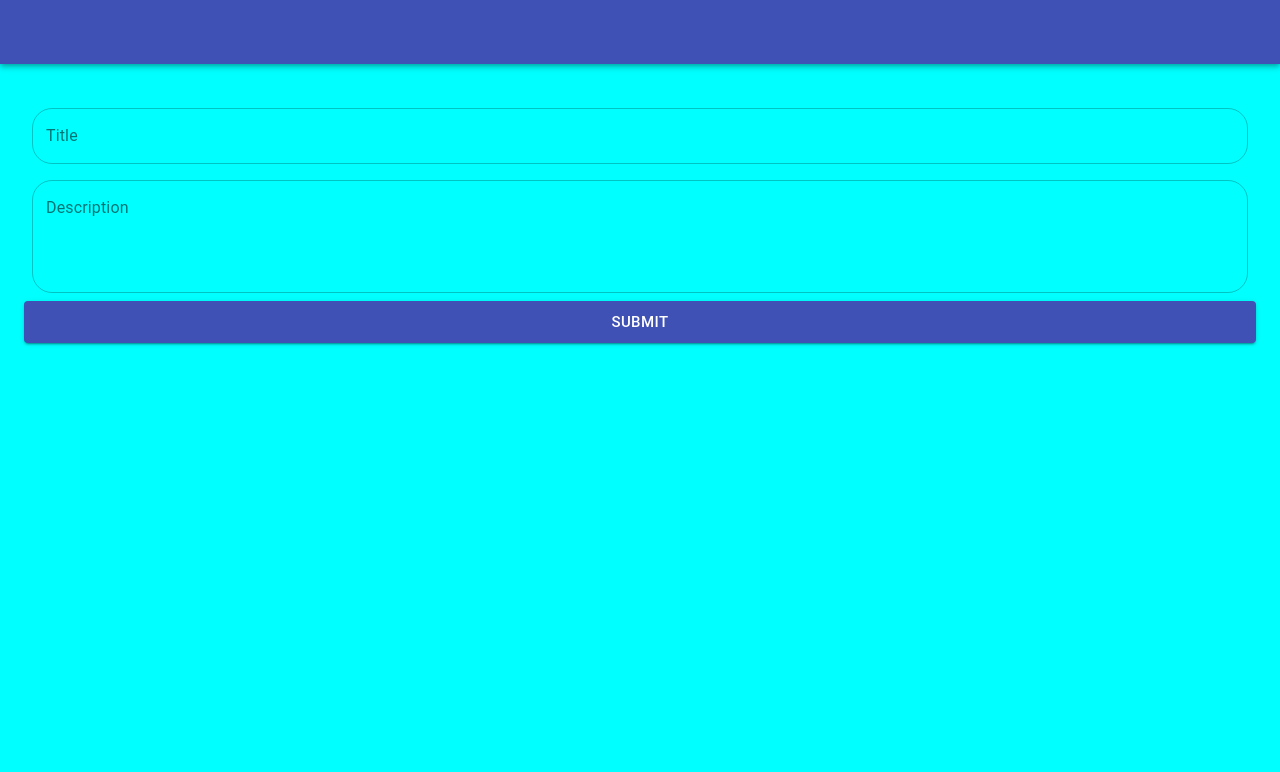
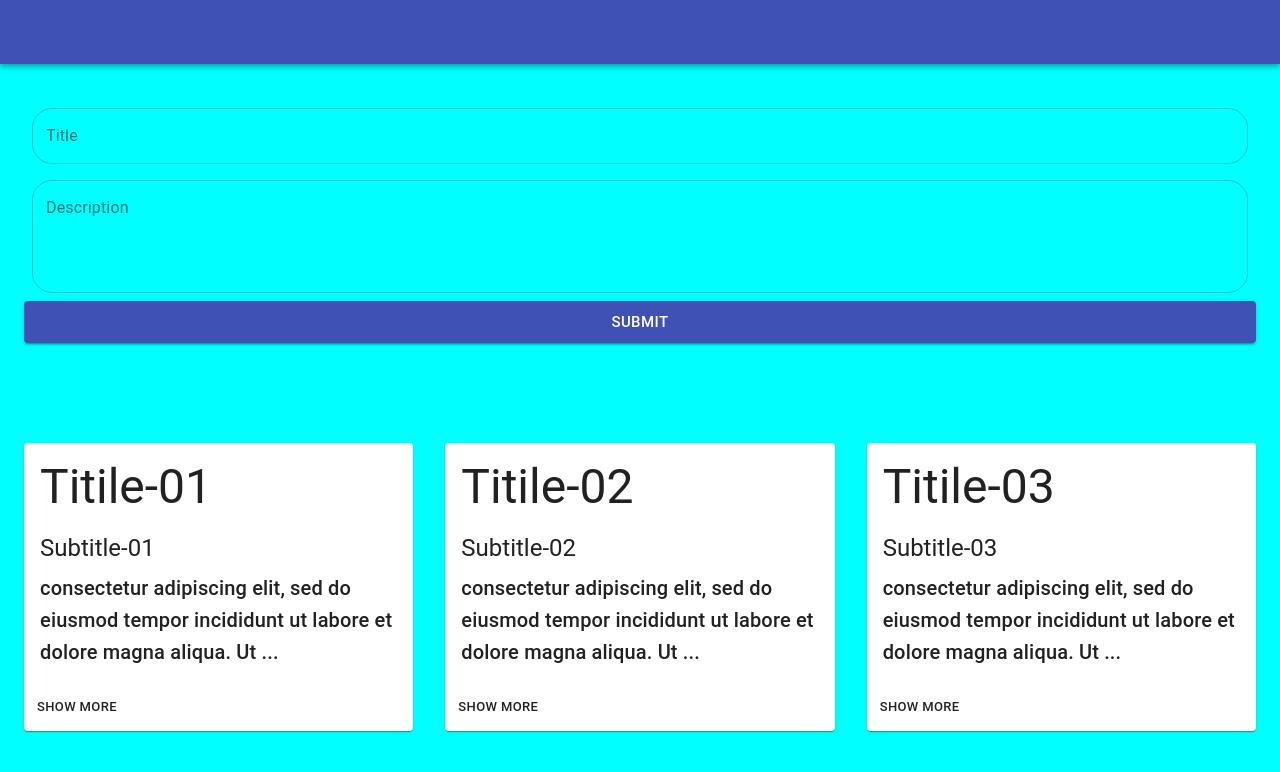
Before and after one commit to fcodelabs/training-web, a React (Create React App) app: page / in a window 1280 px wide. Shown: the top 772 px of the page. Built offline with nearby package versions, Linux system fonts and the light colour scheme.

Commit message:
Created adding form

```diff
--- a/src/pages/DiaryHome.jsx
+++ b/src/pages/DiaryHome.jsx
@@ -5,25 +5,13 @@ import useStyles from './styles';
 const DiaryHome = () => {
     const classes = useStyles();
     const [details,setDetails] = useState({title:'',description:''})
-    const [items,setItems] = useState([]);
     const handleSubmit = (e)=>{
         e.preventDefault();
-        setItems((prevValue)=>{
-            console.log(details)
-            if(details.title===''){
-                console.log('Title Missing');
-                return [...prevValue]
-            }
-            else if(details.description===''){
-                console.log('Description Missing');
-                return [...prevValue]
-            }
-            else{
-                return [...prevValue,details]
-            }
-        })
+        console.log(details);
         setDetails({title:'',description:''});
     }
+
+
     return (
         <div>
             <AppBar position="absolute">
@@ -41,11 +29,16 @@ const DiaryHome = () => {
 
             <Container maxWidth="lg" style={{marginTop:'100px'}} >
                 <Grid container spacing={4} >
-                    {items.map((item,index) => (
-                        <Grid item key={index} item xs={12} sm={6} md={4}>
-                            <DiaryCard  title={item.title} description={item.description} subtitle="Subtitle-01" />
-                        </Grid>
-                    ))}
+                    <Grid item key={0} xs={12} sm={6} md={4}  >
+                        <DiaryCard title="Titile-01" subtitle="Subtitle-01" description=" consectetur adipiscing elit, sed do eiusmod tempor incididunt ut labore et dolore magna aliqua. Ut enim ad minim veniam, quis nostrud exercitation ullamco laboris nisi ut aliquip ex ea commodo consequat. Duis aute irure dolor in reprehenderit in voluptate velit esse cillum dolore eu fugiat nulla pariatur. Excepteur sint occaecat cupidatat non proident, sunt i" />
+                    </Grid>
+                    <Grid item key={1} xs={12} sm={6} md={4}>
+                        <DiaryCard title="Titile-02" subtitle="Subtitle-02" description=" consectetur adipiscing elit, sed do eiusmod tempor incididunt ut labore et dolore magna aliqua. Ut enim ad minim veniam, quis nostrud exercitation ullamco laboris nisi ut aliquip ex ea commodo consequat. Duis aute irure dolor in reprehenderit in voluptate velit esse cillum dolore eu fugiat nulla pariatur. Excepteur sint occaecat cupidatat non proident, sunt i"  />
+                    </Grid>
+                    <Grid item key={3} xs={12} sm={6} md={4}>
+                        <DiaryCard title="Titile-03" subtitle="Subtitle-03"
+                        description=" consectetur adipiscing elit, sed do eiusmod tempor incididunt ut labore et dolore magna aliqua. Ut enim ad minim veniam, quis nostrud exercitation ullamco laboris nisi ut aliquip ex ea commodo consequat. Duis aute irure dolor in reprehenderit in voluptate velit esse cillum dolore eu fugiat nulla pariatur. Excepteur sint occaecat cupidatat non proident, sunt i" />
+                    </Grid>
                 </Grid>
             </Container>
         </div>
```
